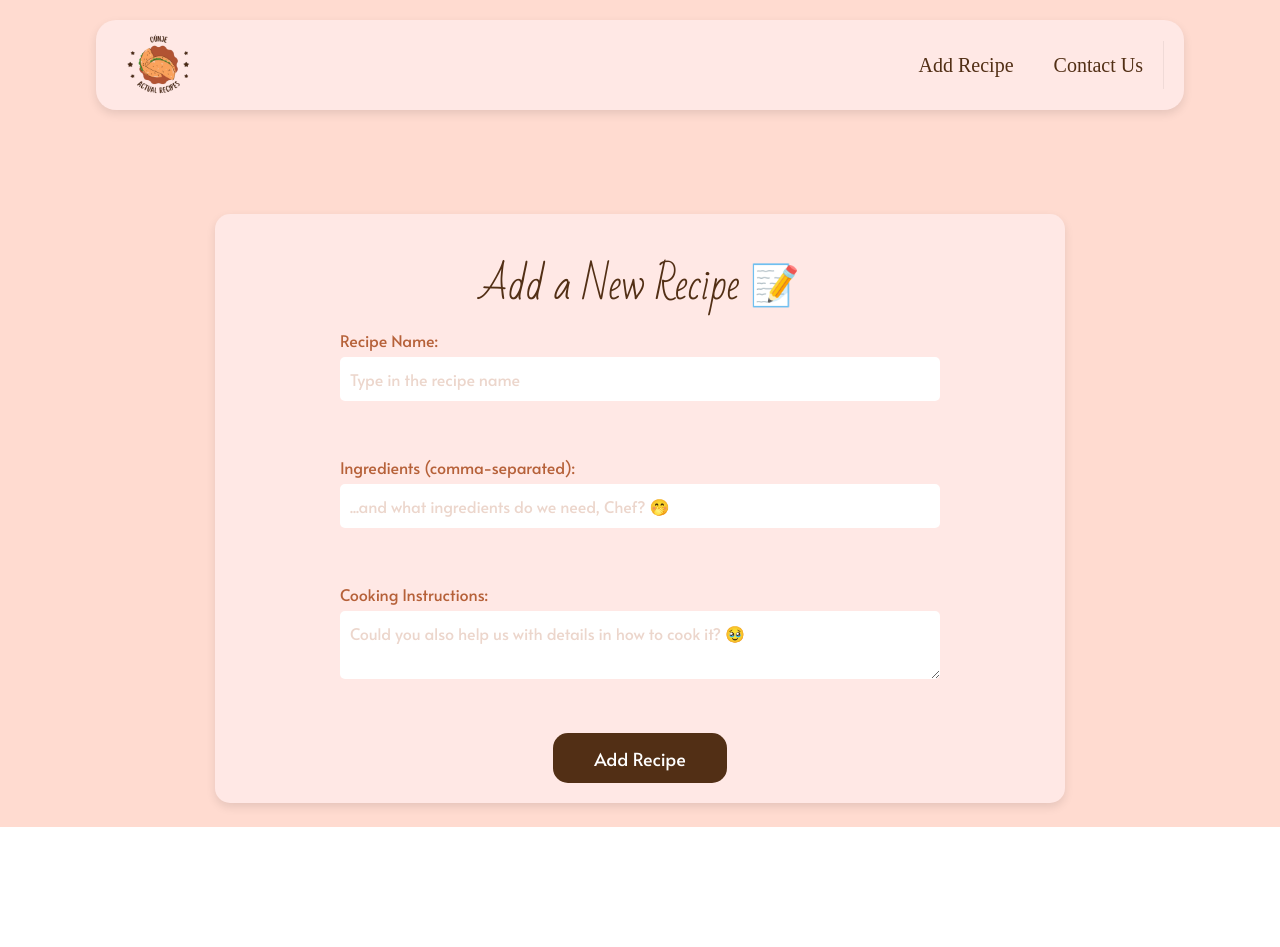
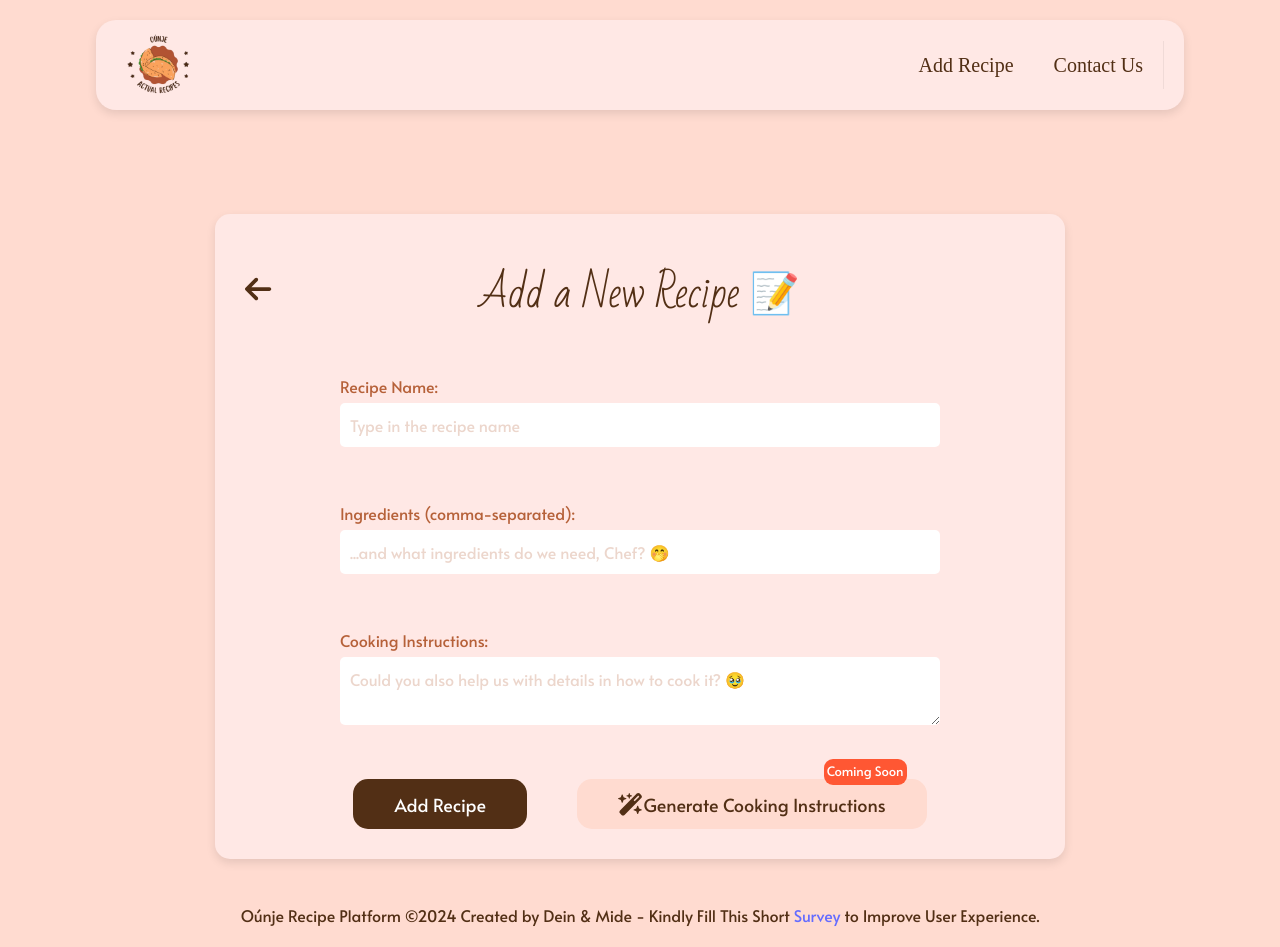
Before and after one commit to deintyger/O-nje, a React (Vite) app in the folder client/: page /add-recipe in a window 1280 px wide. Before the commit the page ends 827 px from the top, so only its background shows below. Built offline with nearby package versions, Linux system fonts and the light colour scheme; a web font is replaced by a local one.

Commit message:
added Gen AI button

```diff
--- a/client/src/App.css
+++ b/client/src/App.css
@@ -56,7 +56,7 @@ body,
   height: 85px;
   width: 85px;
 }
-.logo:hover{
+.logo:hover {
   cursor: pointer;
 }
 
@@ -92,10 +92,14 @@ body,
   border-color: #522f15 !important;
 }
 
+.buttons {
+  display: flex;
+  gap: 50px;
+}
+
 .searchBtn {
   padding: 10px 40px;
   border-radius: 15px;
-  flex-shrink: 0;
   height: 50px;
   background-color: #522f15;
   color: #fff;
@@ -106,6 +110,44 @@ body,
   background-color: #522f1586 !important;
   border: none;
 }
+
+.aiButtonSection {
+  display: flex;
+  flex-direction: column;
+  align-items: center;
+  position: relative;
+}
+
+.aiBtn {
+  padding: 10px 40px;
+  border-radius: 15px;
+  height: 50px;
+  background-color: #ffdbd0 ;
+  color:#522f15 ;
+  font-size: 18px;
+  display: flex;
+  align-items: center;
+  justify-content: center;
+}
+.aiBtn:hover {
+  background-color: #ffdbd04d!important;
+  border: none;
+}
+
+
+.comingSoon {
+  color: #fff;
+  margin-bottom: 5px;
+  background-color:  #ff5733;
+  border-radius: 9px;
+  padding: 3px;
+  top: -20px;
+  position: absolute;
+  right: 20px;
+  font-size: small;
+}
+
+
 
 /* Content */
 .content {
@@ -197,14 +239,14 @@ body,
   border-radius: 15px;
   width: 100%;
   max-width: 850px;
-  height: auto;
+  height: 100%;
   display: flex;
   flex-direction: column;
   align-items: center;
   justify-content: center;
-  padding: 20px;
+  padding: 30px;
   box-shadow: 0px 4px 10px rgba(0, 0, 0, 0.1);
-  margin: 0 auto; /* Center the container */
+  margin: 0 auto;
 }
 
 /* For the header with the back button and title */
@@ -214,7 +256,11 @@ body,
   align-items: center;
   width: 100%;
   position: relative;
-  margin-bottom: 20px;
+  margin-top: 30px;
+}
+
+.recipeForm{
+  margin-top: 70px;
 }
 
 .backBtn {
@@ -298,7 +344,6 @@ body,
   margin-top: 30px;
 }
 
-
 form {
   width: 100%;
   max-width: 600px;
@@ -341,7 +386,6 @@ button {
   cursor: pointer;
 }
 
-
 .sharenRateRecipe {
   display: flex;
   justify-content: space-between;
@@ -356,7 +400,6 @@ button {
   margin-right: 50px;
   width: fit-content;
 }
-
 
 /*Footer*/
 .footer {
--- a/client/src/App.jsx
+++ b/client/src/App.jsx
@@ -3,6 +3,7 @@ import { Link } from "react-router-dom";
 import axios from "axios";
 import { List, Button, Input } from "antd";
 import Navbar from "./pages/components/Navbar";
+import Footer from "./pages/Footer";
 import "antd/dist/reset.css";
 import { debounce } from "lodash";
 import "./App.css";
@@ -119,8 +120,8 @@ function App() {
           </div>
         </div>
       </div>
-      <div className="footer">
-        Oúnje Recipe Platform ©2024 Created by Dein & Mide
+      <div>
+      <Footer/>
       </div>
     </div>
   );
--- a/client/src/pages/AddRecipePage.jsx
+++ b/client/src/pages/AddRecipePage.jsx
@@ -1,7 +1,13 @@
 import { useState } from "react";
 import axios from "axios";
 import { useNavigate } from "react-router-dom";
+import { FontAwesomeIcon } from "@fortawesome/react-fontawesome";
+import {
+  faArrowLeft,
+  faWandMagicSparkles,
+} from "@fortawesome/free-solid-svg-icons";
 import Navbar from "./components/Navbar";
+import Footer from "./Footer";
 
 const AddRecipePage = () => {
   const [name, setName] = useState("");
@@ -31,8 +37,21 @@ const AddRecipePage = () => {
       <Navbar />
       <div className="site-layout-content">
         <div className="addRecipe">
-          <h1 className="addTitle">Add a New Recipe 📝</h1>
-          <form onSubmit={handleSubmit}>
+          <div className="recipeHeader">
+            <div className="backBtn">
+              <FontAwesomeIcon
+                icon={faArrowLeft}
+                size="lg"
+                style={{ color: "#522f15", cursor: "pointer" }}
+                onClick={() => navigate("/")}
+              />
+            </div>
+            <div className="recipeName2">
+              <h1 className="addTitle">Add a New Recipe 📝</h1>
+            </div>
+          </div>
+
+          <form className="recipeForm" onSubmit={handleSubmit}>
             <label>
               Recipe Name:
               <input
@@ -56,7 +75,7 @@ const AddRecipePage = () => {
             </label>
             <br />
             <label>
-            Cooking Instructions:
+              Cooking Instructions:
               <textarea
                 value={steps}
                 placeholder="Could you also help us with details in how to cook it? 🥹"
@@ -65,9 +84,27 @@ const AddRecipePage = () => {
               />
             </label>
             <br />
-            <button  className="searchBtn" type="submit">Add Recipe</button>
+            <div className="buttons">
+              <button className="searchBtn" type="submit">
+                Add Recipe
+              </button>
+              <div className="aiButtonSection">
+              <span className="comingSoon">Coming Soon</span>
+                <button className="aiBtn" type="button" disabled>
+                  <FontAwesomeIcon
+                    icon={faWandMagicSparkles}
+                    size="lg"
+                    style={{ color: "#522f15" }}
+                  />
+                  Generate Cooking Instructions
+                </button>
+              </div>
+            </div>
           </form>
         </div>
+      </div>
+      <div>
+        <Footer />
       </div>
     </div>
   );
--- /dev/null
+++ b/client/src/pages/Footer.jsx
@@ -0,0 +1,17 @@
+const Footer = () => {
+    return (
+      <div className="footer">
+        Oúnje Recipe Platform ©2024 Created by Dein & Mide - Kindly Fill This Short{" "}
+        <a
+          href="https://forms.office.com/r/Ct4GYAF7w3"
+          target="_blank"
+          rel="noopener noreferrer"
+        >
+          Survey
+        </a>{" "}
+        to Improve User Experience.
+      </div>
+    );
+  };
+
+  export default Footer;
--- a/client/src/pages/RecipePage.jsx
+++ b/client/src/pages/RecipePage.jsx
@@ -1,6 +1,7 @@
 import { useEffect, useState } from "react";
 import axios from "axios";
-import { useParams, useNavigate } from "react-router-dom"; // Import useNavigate
+import { useParams, useNavigate } from "react-router-dom";
+import Footer from "./Footer";
 import { Rate, message } from "antd";
 import { FontAwesomeIcon } from "@fortawesome/react-fontawesome";
 import {
@@ -11,7 +12,7 @@ import Navbar from "./components/Navbar";
 
 const RecipePage = () => {
   const { id } = useParams();
-  const navigate = useNavigate(); // Initialize useNavigate
+  const navigate = useNavigate();
   const [recipe, setRecipe] = useState(null);
   const [userRating, setUserRating] = useState(0);
 
@@ -130,6 +131,9 @@ const RecipePage = () => {
           </div>
         </div>
       </div>
+      <div>
+      <Footer/>
+      </div>
     </div>
   );
 };
```
